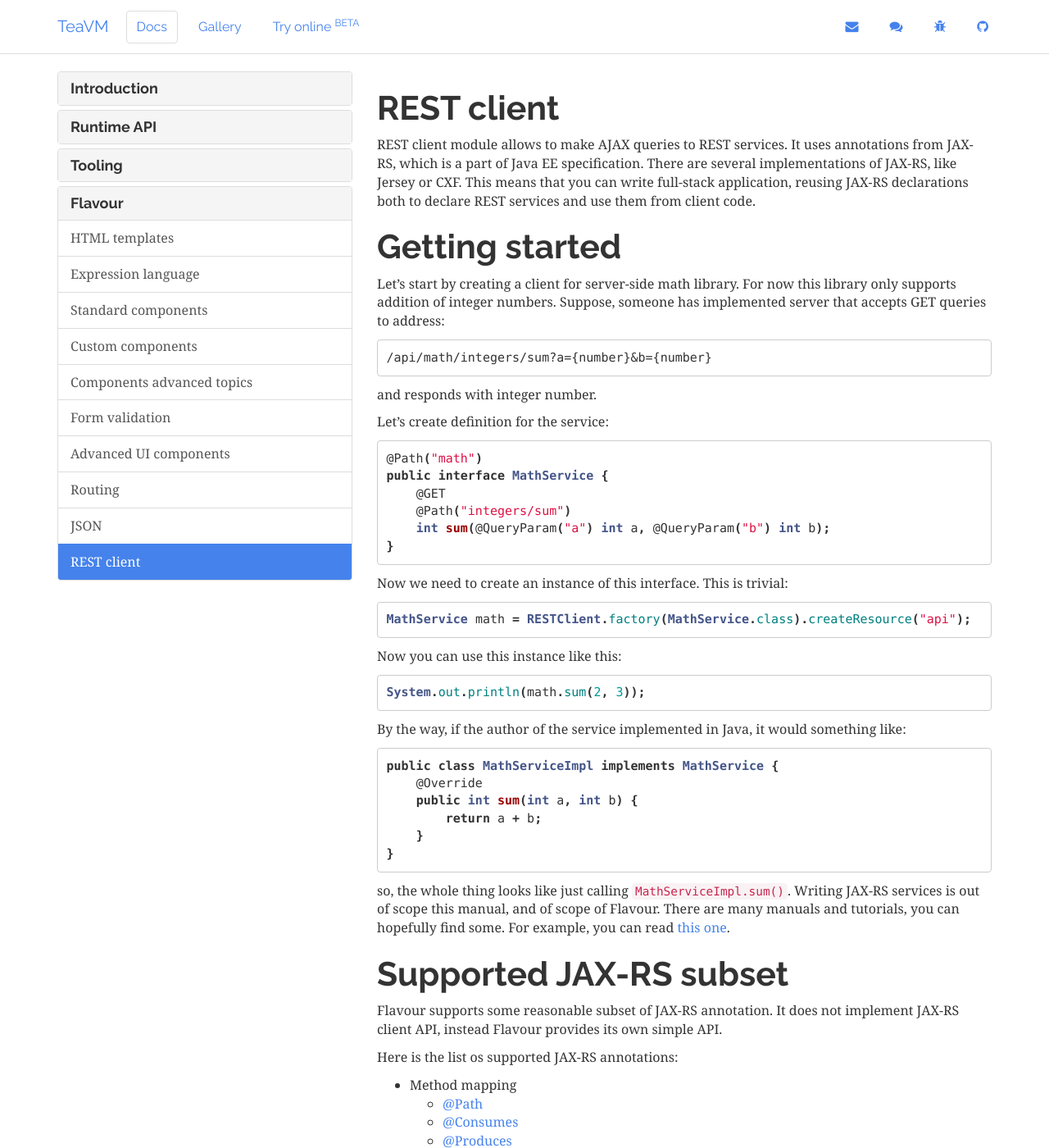
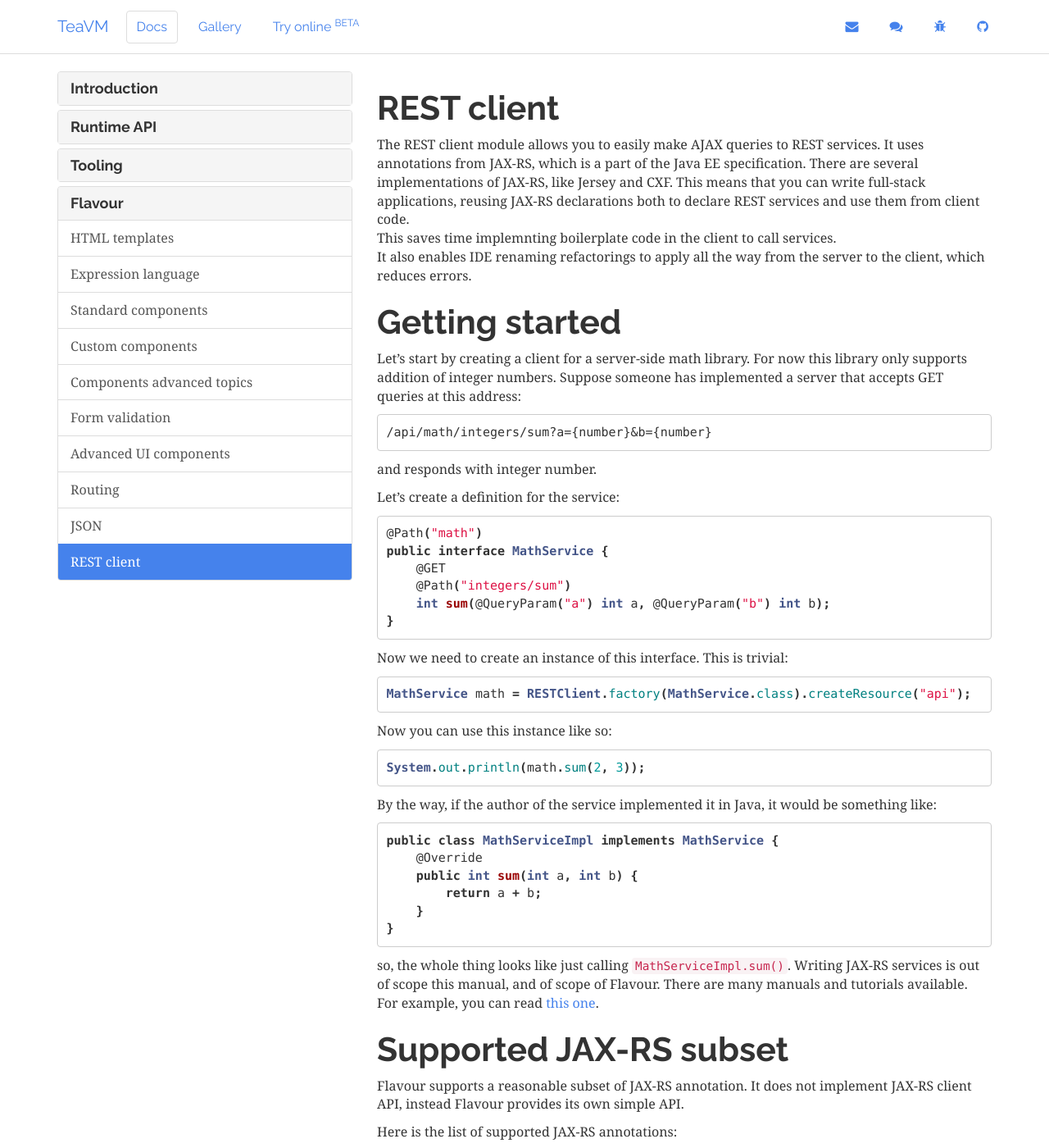
Before and after one commit to konsoletyper/teavm-site, a Jekyll site: the page built from _docs/flavour/rest-client.md, in a window 1280 px wide and 1400 px high. Shown: the whole window at 82% size. Built offline with Jekyll 4.4.1, drawn with Linux system fonts in a browser that asks for light colours; some of the changed text lies outside the part shown.

Commit message:
Update rest-client.md

````diff
--- a/_docs/flavour/rest-client.md
+++ b/_docs/flavour/rest-client.md
@@ -3,18 +3,21 @@ title: REST client
 ---
 
 
-REST client module allows to make AJAX queries to REST services.
-It uses annotations from JAX-RS, which is a part of Java EE specification.
-There are several implementations of JAX-RS, like Jersey or CXF.
-This means that you can write full-stack application,
+The REST client module allows you to easily make AJAX queries to REST services.
+It uses annotations from JAX-RS, which is a part of the Java EE specification.
+There are several implementations of JAX-RS, like Jersey and CXF.
+This means that you can write full-stack applications,
 reusing JAX-RS declarations both to declare REST services and use them from client code.
+This saves time implemnting boilerplate code in the client to call services.
+It also enables IDE renaming refactorings to apply all the way from the server to the client,
+which reduces errors.
 
 
 # Getting started
 
-Let's start by creating a client for server-side math library.
+Let's start by creating a client for a server-side math library.
 For now this library only supports addition of integer numbers.
-Suppose, someone has implemented server that accepts GET queries to address:
+Suppose someone has implemented a server that accepts GET queries at this address:
 
 ```
 /api/math/integers/sum?a={number}&b={number}
@@ -22,7 +25,7 @@ Suppose, someone has implemented server that accepts GET queries to address:
 
 and responds with integer number.
 
-Let's create definition for the service:
+Let's create a definition for the service:
 
 ```java
 @Path("math")
@@ -40,13 +43,13 @@ This is trivial:
 MathService math = RESTClient.factory(MathService.class).createResource("api");
 ```
 
-Now you can use this instance like this:
+Now you can use this instance like so:
 
 ```java
 System.out.println(math.sum(2, 3));
 ```
 
-By the way, if the author of the service implemented in Java, it would something like:
+By the way, if the author of the service implemented it in Java, it would be something like:
 
 ```java
 public class MathServiceImpl implements MathService {
@@ -59,16 +62,16 @@ public class MathServiceImpl implements MathService {
 
 so, the whole thing looks like just calling `MathServiceImpl.sum()`.
 Writing JAX-RS services is out of scope this manual, and of scope of Flavour.
-There are many manuals and tutorials, you can hopefully find some.
+There are many manuals and tutorials available.
 For example, you can read [this one](https://jersey.java.net/documentation/latest/getting-started.html).
 
 
 # Supported JAX-RS subset
 
-Flavour supports some reasonable subset of JAX-RS annotation.
+Flavour supports a reasonable subset of JAX-RS annotation.
 It does not implement JAX-RS client API, instead Flavour provides its own simple API.
 
-Here is the list os supported JAX-RS annotations:
+Here is the list of supported JAX-RS annotations:
 
 * Method mapping
   * [@Path](https://docs.oracle.com/javaee/7/api/javax/ws/rs/Path.html)
@@ -92,7 +95,7 @@ Currently, Flavour supports only JSON bodies.
 
 # Client API
 
-REST client API has the following entry point:
+The REST client API has the following entry point:
 
 ```java
 ResourceFactory<T> RESTClient.factory(Class<T> type)
````
